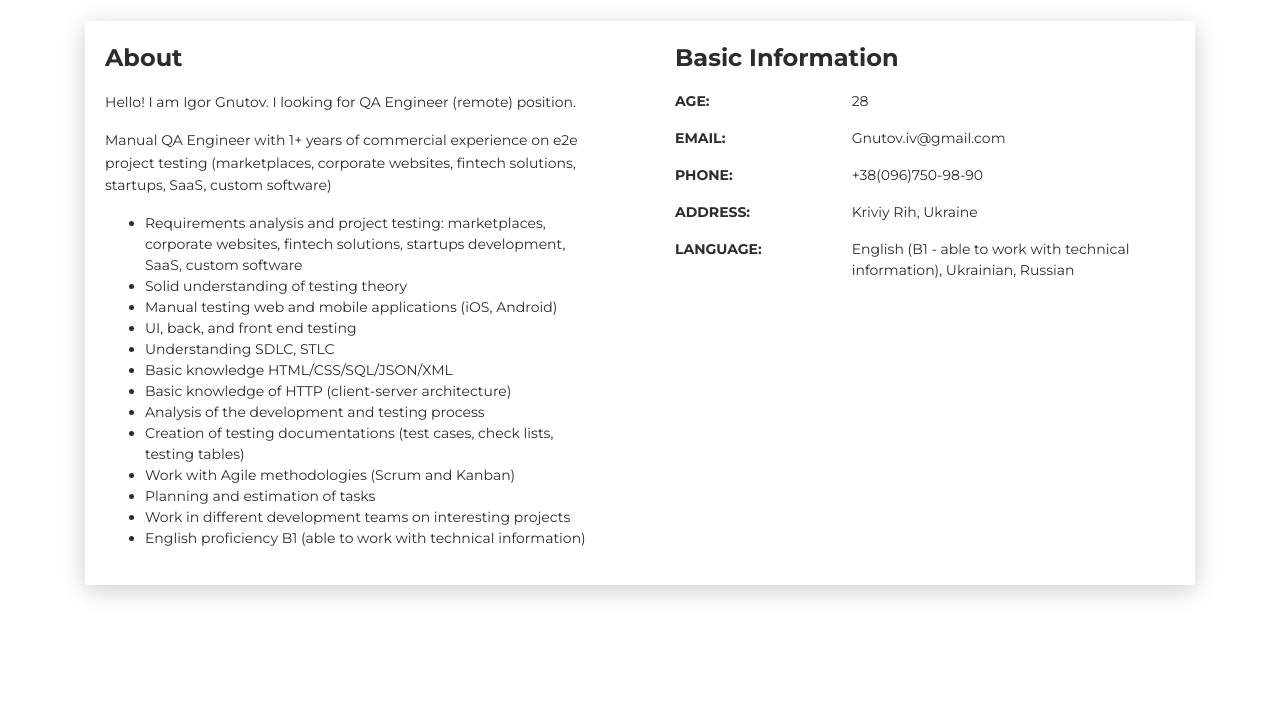
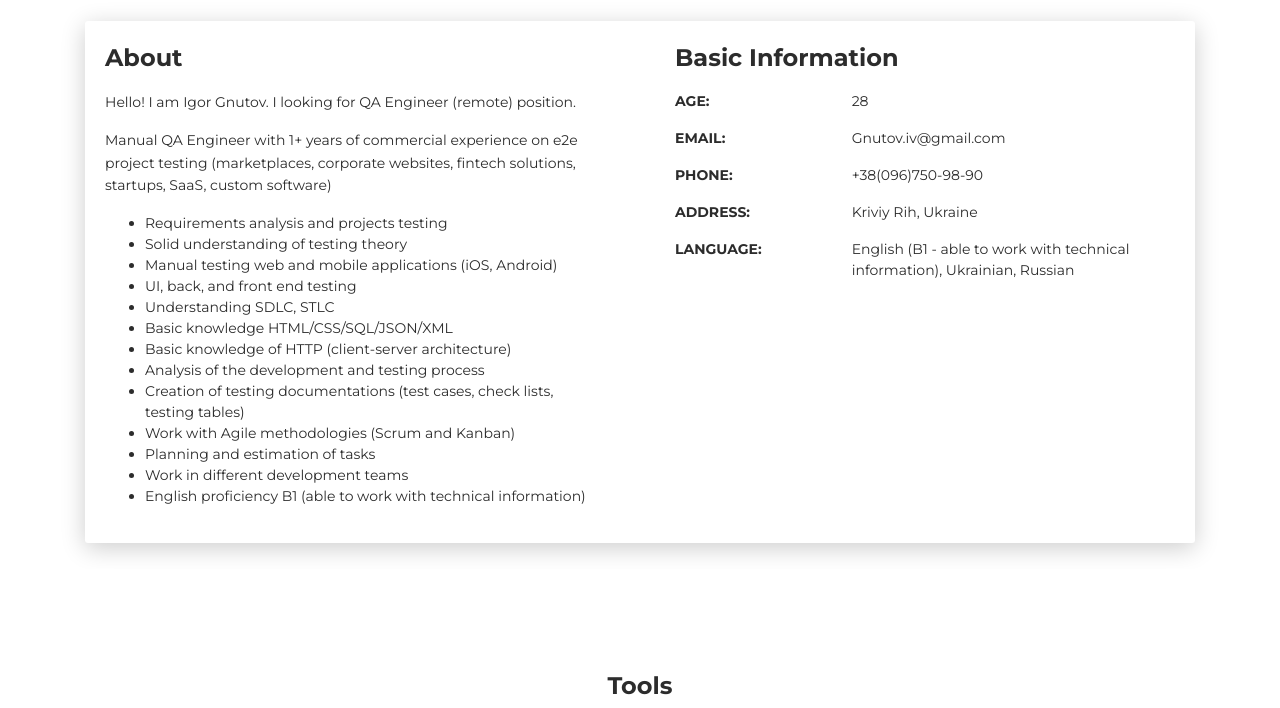
Before and after one commit to IgorGnutov/CV, a plain HTML site: page index.html in a window 1280 px wide. Shown: the part 599-1307 px from the top of the page. Drawn offline with Linux system fonts and the light colour scheme.

Commit message:
Update index.html

```diff
--- a/index.html
+++ b/index.html
@@ -70,7 +70,7 @@
             <p>Hello! I am Igor Gnutov. I looking for QA Engineer (remote) position.</p>
             <p>Manual QA Engineer with 1+ years of commercial experience on e2e project testing (marketplaces, corporate websites, fintech solutions, startups, SaaS, custom software)</p>
             <p><ul>
-            <nav><li><a>Requirements analysis and project testing: marketplaces, corporate websites, fintech solutions, startups development, SaaS, custom software</a><br></li>
+            <nav><li><a>Requirements analysis and projects testing</a><br></li>
              <li><a>Solid understanding of testing theory</a><br></li>
              <li><a>Manual testing web and mobile applications (iOS, Android)</a><br></li>
              <li><a>UI, back, and front end testing</a><br></li>
@@ -81,7 +81,7 @@
              <li><a>Creation of testing documentations (test cases, check lists, testing tables)</a><br></li>
              <li><a>Work with Agile methodologies (Scrum and Kanban)</a><br></li>
              <li><a>Planning and estimation of tasks</a><br></li>
-             <li><a>Work in different development teams on interesting projects</a><br></li>
+             <li><a>Work in different development teams</a><br></li>
              <li><a>English proficiency B1 (able to work with technical information)</a><br></li>
             </nav>
             </ul></p>
```
